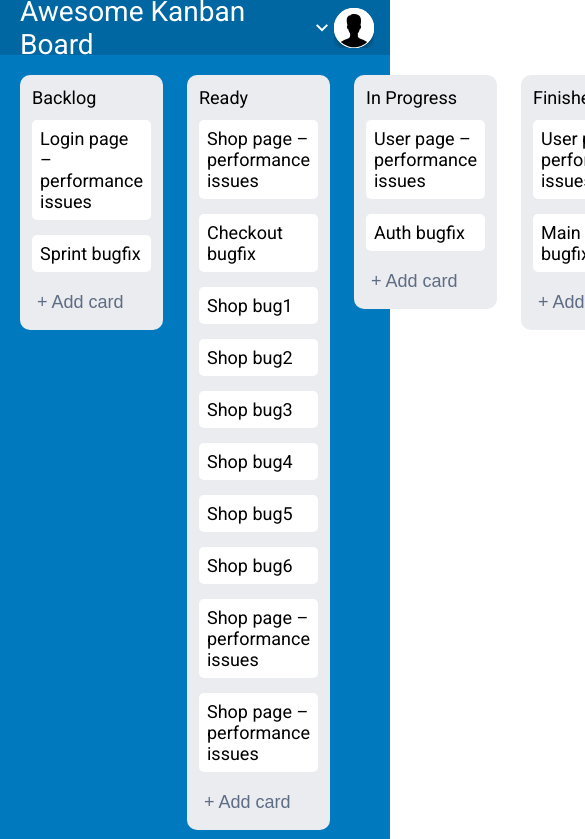
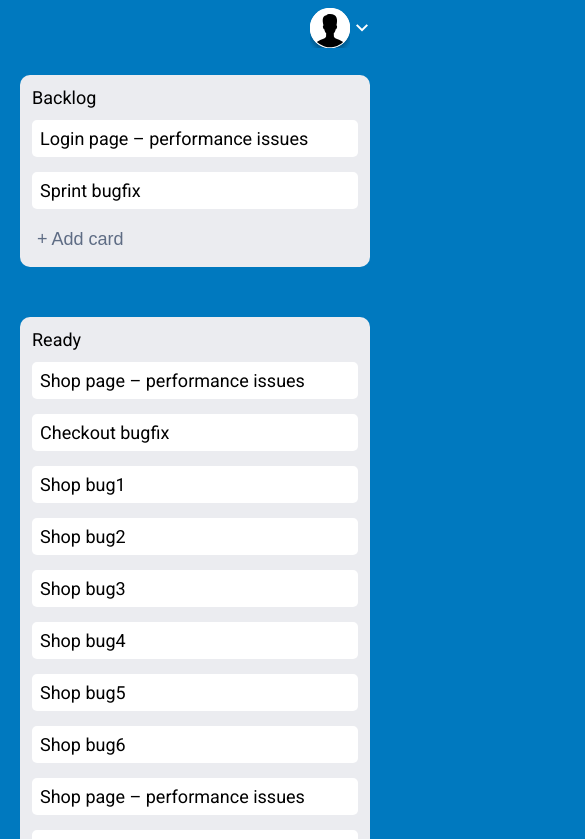
Before and after one commit to Henikilan/kanban-board, a React (Create React App) app: page / in a window 390 px wide. Shown: the top 839 px of the page, 585 px wide, since content can reach past the window. Built offline with nearby package versions, Linux system fonts and the light colour scheme.

Commit message:
mobile version

```diff
--- a/src/components/Column/Column.css
+++ b/src/components/Column/Column.css
@@ -12,3 +12,16 @@
 .title {
   padding-bottom: 12px;
 }
+
+@media only screen and (max-width: 600px) {
+  .column {
+    margin-bottom: 50px;
+    width: 100%;
+  }
+  .column:not(:last-child) {
+    margin-right: 0;
+  }
+  .column:last-child {
+    margin-bottom: 25px;
+  }
+}
--- a/src/components/Footer/Footer.css
+++ b/src/components/Footer/Footer.css
@@ -14,3 +14,9 @@
   text-align: right;
   margin-right: 19px;
 }
+
+@media only screen and (max-width: 600px) {
+  .footer {
+    display: none;
+  }
+}
--- a/src/components/Header/Header.css
+++ b/src/components/Header/Header.css
@@ -6,9 +6,19 @@
   justify-content: space-between;
   align-items: center;
   padding-right: 16px;
+  flex-shrink: 0;
 }
 .logo {
   color: white;
   font-size: 28px;
   padding-left: 20px;
 }
+@media only screen and (max-width: 600px) {
+  .logo {
+    display: none;
+  }
+  .header {
+    background-color: #0079bf;
+    justify-content: flex-end;
+  }
+}
--- a/src/components/Main/Main.css
+++ b/src/components/Main/Main.css
@@ -5,3 +5,11 @@
   align-items: flex-start;
   padding: 20px;
 }
+
+@media only screen and (max-width: 600px) {
+  .main {
+    flex-direction: column;
+    align-items: center;
+    padding: 20px 20px 0;
+  }
+}
--- a/src/components/User/User.css
+++ b/src/components/User/User.css
@@ -49,3 +49,19 @@
   display: flex;
   align-items: center;
 }
+
+@media only screen and (max-width: 600px) {
+  .user {
+    padding: 10px 0;
+  }
+  .user-menu {
+    top: 39px;
+    left: -66px;
+  }
+  .user-avatar {
+    order: -1;
+  }
+  .chevron {
+    margin-left: 6px;
+  }
+}
--- a/src/index.css
+++ b/src/index.css
@@ -7,6 +7,7 @@ body {
   -webkit-font-smoothing: antialiased;
   -moz-osx-font-smoothing: grayscale;
   height: 100%;
+  background-color: #0079bf;
 }
 
 code {
```
